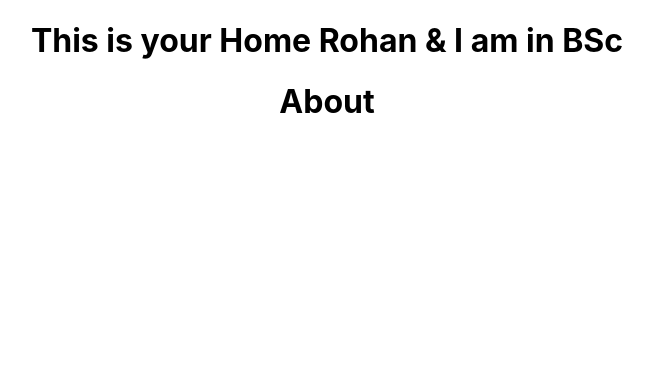
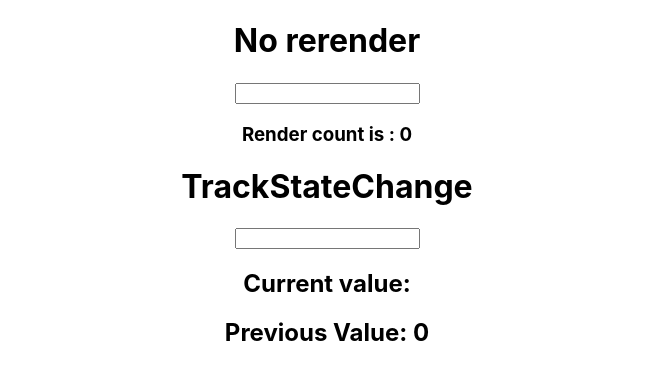
Before and after one commit to RushikeshTekale66/React-Important-Concept, a React (Create React App) app: page / in a window 1280 px wide. Shown: the top 380 px of the page, without its empty margins (313-966 px from the left). Built offline with nearby package versions, Linux system fonts and the light colour scheme.

Commit message:
useRef()

```diff
--- a/src/App.js
+++ b/src/App.js
@@ -1,16 +1,15 @@
 import './App.css';
-import About from './Component/About';
-import Home from './Component/Home';
-import NoteState from './Context/NoteState';
+import Home from './Component/NoRender';
+import TrackStateChange from './Component/TrackStateChange';
 
 function App() {
 
   return (
     <div className="App">
-      <NoteState>
+        <h1>No rerender</h1>
         <Home />
-        <About />
-      </NoteState>
+        <h1>TrackStateChange</h1>
+        <TrackStateChange/>
     </div>
   );
 }
--- a/src/Component/About.js
+++ /dev/null
@@ -1,9 +0,0 @@
-import React from 'react'
-
-const About = () => {
-  return (
-    <h1>About</h1>
-  )
-}
-
-export default About
--- a/src/Component/Home.js
+++ /dev/null
@@ -1,20 +0,0 @@
-import React, { useContext, useEffect } from 'react'
-import noteContext from '../Context/noteContext'
-
-const Home = () => {
-
-    const a = useContext(noteContext);
-
-    useEffect(() => {
-        a.update();
-        // eslint-disable-next-line
-    }, [])
-
-    return (
-        <div>
-            <h1>This is your Home {a.state.name} & I am in {a.state.class}</h1>
-        </div>
-    )
-}
-
-export default Home
--- /dev/null
+++ b/src/Component/NoRender.js
@@ -0,0 +1,21 @@
+import React,{useState, useEffect, useRef} from 'react'
+
+const Home = () => {
+    const [inputValue, setInputValue] = useState("");
+
+    // Does not clause rerender
+    const count = useRef(0);
+
+    useEffect(()=>{
+        count.current = count.current+1;
+    })
+
+    return (
+        <div>
+           <input type='text' value={inputValue} onChange={e=>setInputValue(e.target.value)}/>
+           <h3>Render count is : {count.current}</h3>
+        </div>
+    )
+}
+
+export default Home
--- /dev/null
+++ b/src/Component/TrackStateChange.js
@@ -0,0 +1,22 @@
+import React from 'react';
+import { useState, useEffect, useRef } from 'react';
+
+const TrackStateChange = () => {
+    const [inputValue, setInputValue] = useState("");
+
+    const previousInputValue = useRef(0);
+
+    useEffect(()=>{
+        previousInputValue.current = inputValue;
+    },[inputValue])
+
+  return (
+    <>
+    <input type='text' value={inputValue} onChange={(e)=>setInputValue(e.target.value)}/>
+    <h2>Current value: {inputValue}</h2>
+    <h2>Previous Value: {previousInputValue.current}</h2>
+    </>
+  )
+}
+
+export default TrackStateChange
--- a/src/Context/NoteState.js
+++ /dev/null
@@ -1,30 +0,0 @@
-import { useState } from "react";
-import NoteContext from "./noteContext";
-
-const NoteState = (props) => {
-    const s1 ={
-        "name":"Rushikesh",
-        "class":"BE"
-    }
-
-    const [state, setState] = useState(s1);
-
-    const update = ()=>{
-        setTimeout(()=>{
-            setState({
-                "name":"Rohan",
-                "class":"BSc"
-            })
-        }, 2000)
-    }
-
-
-
-    return (
-        <NoteContext.Provider value={{state, update}}>
-            {props.children}
-        </NoteContext.Provider>
-    )
-}
-
-export default NoteState;
--- a/src/Context/noteContext.js
+++ /dev/null
@@ -1,5 +0,0 @@
-import { createContext } from "react";
-
-const noteContext = createContext();
-
-export default noteContext;
```
